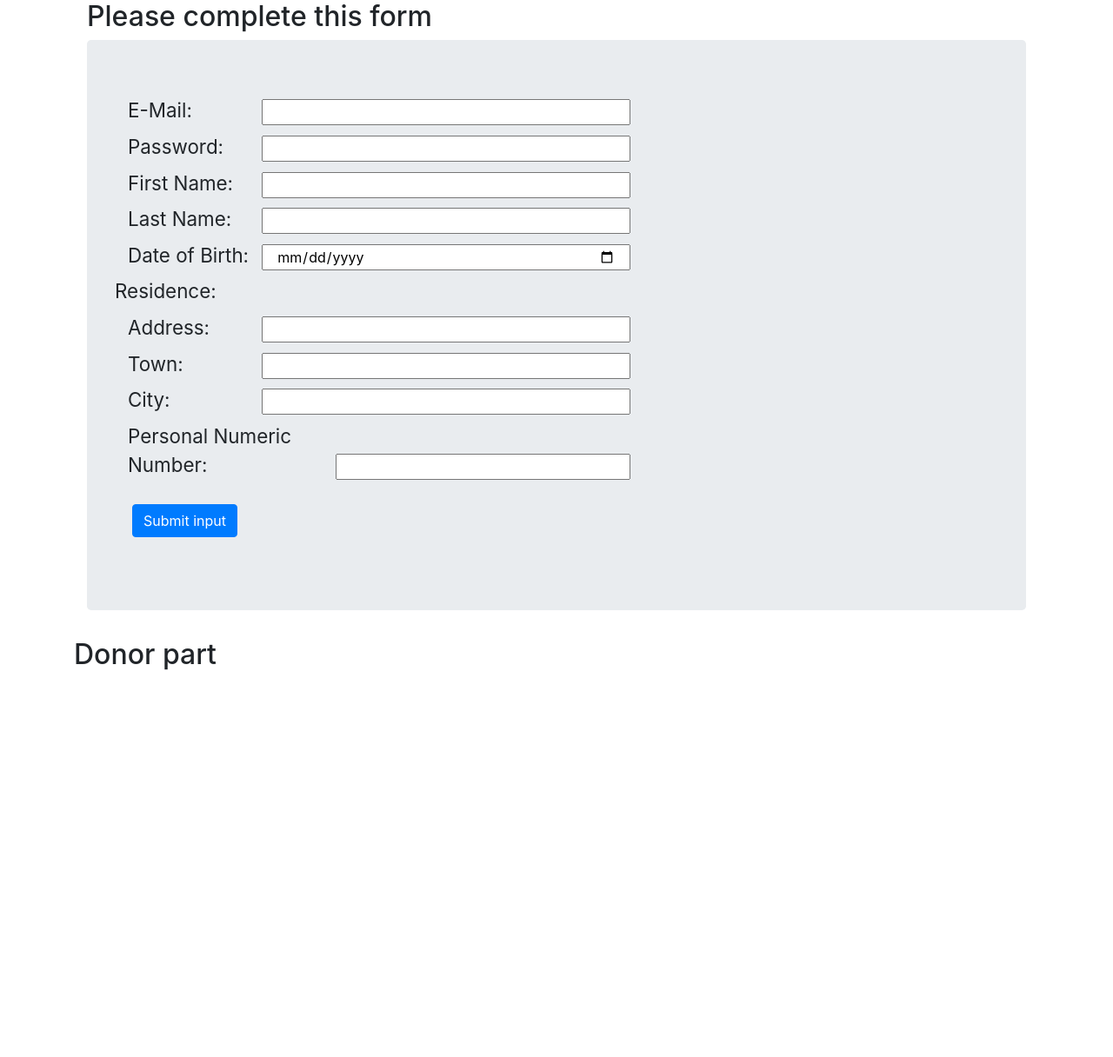
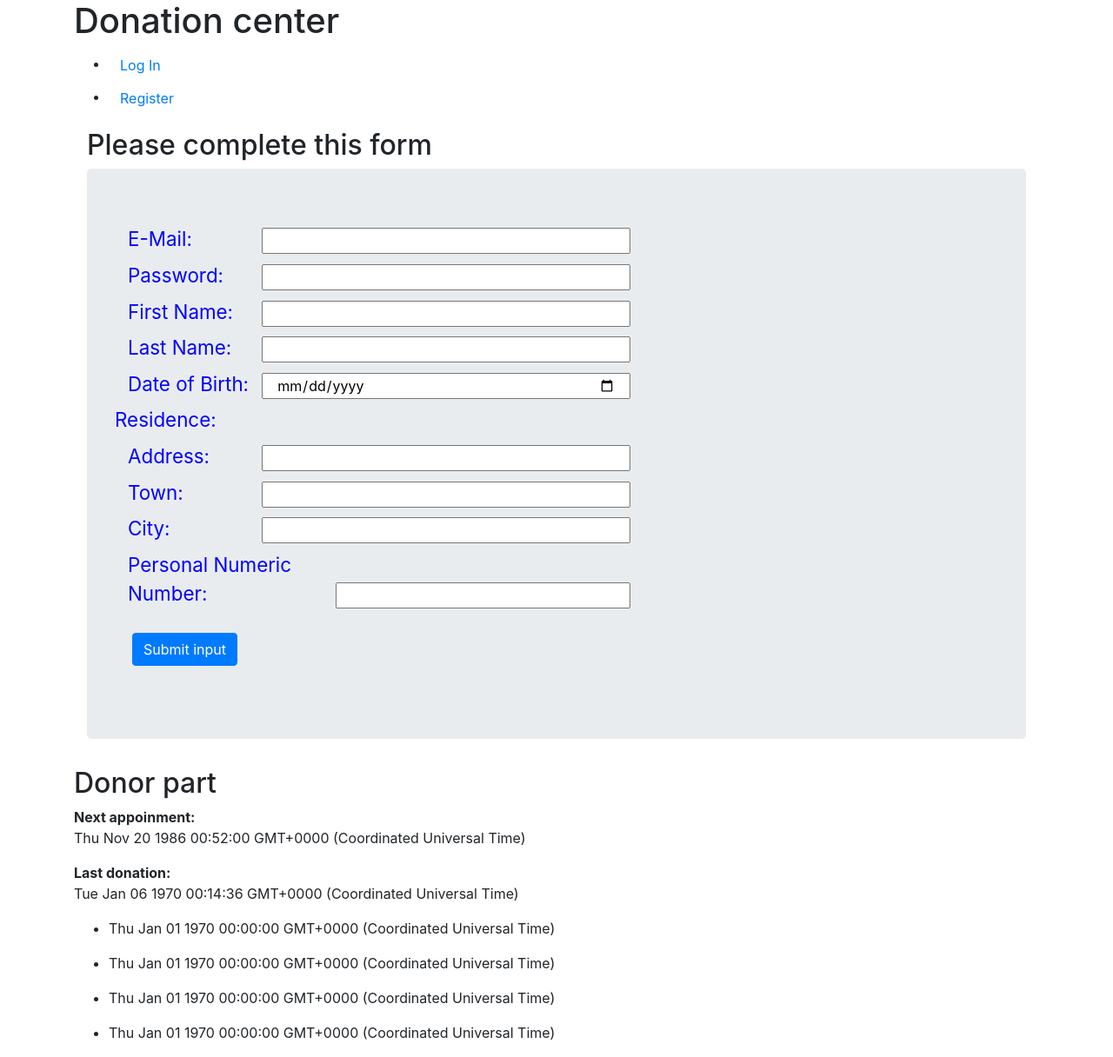
Before and after one commit to ErvinCs/Lab, an Angular app in the folder src/UI/donor-interface/: page / in a window 1280 px wide. Shown: the whole page at 87% size. Before the commit the page ends 800 px from the top, so only its background shows below. Built offline with nearby package versions, Linux system fonts and the light colour scheme.

Commit message:
Created an basic overlay for the web page.

```diff
--- a/src/UI/donor-interface/src/app/app.component.html
+++ b/src/UI/donor-interface/src/app/app.component.html
@@ -1,4 +1,21 @@
 <!--The content below is only a placeholder and can be replaced.-->
 <!-- TODO: Make more for the UI of the page -->
 
+<header id="header">
+    <h1 id="title">Donation center</h1>
+    <nav id="navigation">
+        <ul>
+            <li class="list-item">
+                <a href="#" class="menu-link btn">Log In</a>
+            </li>
+            <li class="list-item">
+                <a href="#" class="menu-link btn">Register</a>
+            </li>
+        </ul>
+    </nav>
+</header>
 <app-donor></app-donor>
+
+<footer id="footer">
+
+</footer>
--- a/src/UI/donor-interface/src/app/components/donor/donor.component.html
+++ b/src/UI/donor-interface/src/app/components/donor/donor.component.html
@@ -1,2 +1,22 @@
+<!-- Here is to insert the person registration part. -->
 <app-person></app-person>
+
 <h2>Donor part</h2>
+
+<div class="donor-appoinment">
+  <div class="next-appoinment">
+    <strong>Next appoinment: </strong>
+    <p> {{ nextAppoinment }} </p>
+  </div>
+  <div class="donor-last-appoinment">
+    <strong>Last donation: </strong>
+    <p> {{ lastDonation }}</p>
+  </div>
+  <ul class="donor-list-apoinments">
+    <li *ngFor="let appoinment of history">
+      <div class="appoinment-day">
+        <p>{{ appoinment }}</p>
+      </div>
+    </li>
+  </ul>
+</div>
--- a/src/UI/donor-interface/src/app/components/donor/donor.component.ts
+++ b/src/UI/donor-interface/src/app/components/donor/donor.component.ts
@@ -6,11 +6,36 @@ import { Component, OnInit } from '@angular/core';
   styleUrls: ['./donor.component.css']
 })
 export class DonorComponent implements OnInit {
+  private _lastDonation: Date;
+  private _nextAppointment: Date;
+  private _history;
 
+  get history(): Date[] {
+    return this._history;
+  }
+  get nextAppoinment(): Date {
+    return this._nextAppointment;
+  }
+  get lastDonation(): Date {
+    return this._lastDonation;
+  }
 
-  constructor() { }
+  constructor() {
+    this._nextAppointment = new Date(532831920831);
+    this._lastDonation = new Date(432876432);
+    this._history = new Array();
+    this._history.push(new Date(1));
+    this._history.push(new Date(2));
+    this._history.push(new Date(3));
+    this._history.push(new Date(4));
+  }
 
   ngOnInit() {
+    // TODO: Get the values from an ajax call
+    let currentDate = new Date();
+    if (currentDate === this._nextAppointment) {
+      this._history.push(this._nextAppointment);
+    }
+    // console.log(this);
   }
-
 }
--- a/src/UI/donor-interface/src/app/components/person/person.component.css
+++ b/src/UI/donor-interface/src/app/components/person/person.component.css
@@ -16,4 +16,5 @@
 
 #form-person label {
     font-size: 1.4em;
+    color: blue;
 }
--- a/src/UI/donor-interface/src/index.html
+++ b/src/UI/donor-interface/src/index.html
@@ -2,15 +2,14 @@
 <html lang="en">
 <head>
   <meta charset="utf-8">
-  <title>DonorInterface</title>
+  <title>Donating Center</title>
   <base href="/">
-
   <meta name="viewport" content="width=device-width, initial-scale=1">
-  <link rel="icon" type="image/x-icon" href="favicon.ico">
+  <!-- <link rel="icon" type="image/x-icon" href="favicon.ico"> -->
   <link rel="stylesheet" href="https://maxcdn.bootstrapcdn.com/bootstrap/4.0.0/css/bootstrap.min.css" integrity="sha384-Gn5384xqQ1aoWXA+058RXPxPg6fy4IWvTNh0E263XmFcJlSAwiGgFAW/dAiS6JXm" crossorigin="anonymous">
 </head>
 <body>
-  <div class="container">
+ <div class="container">
     <app-root></app-root>
   </div>
 </body>
```
